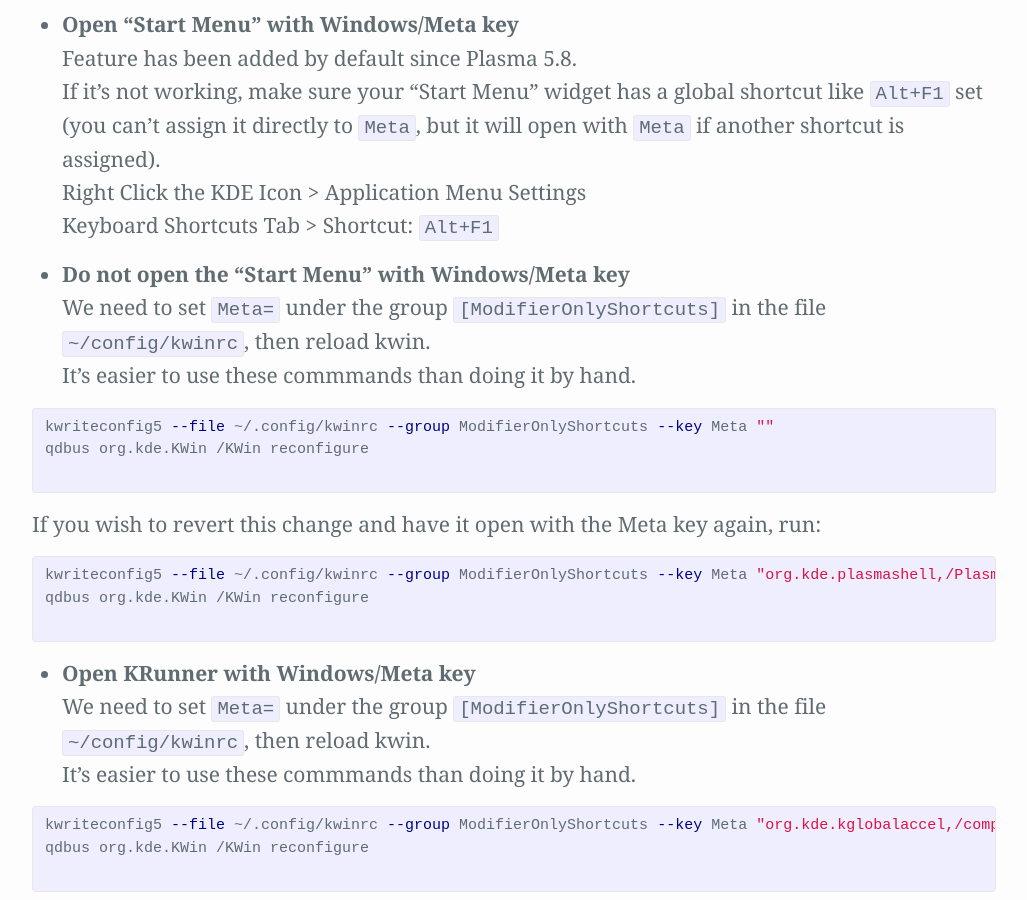
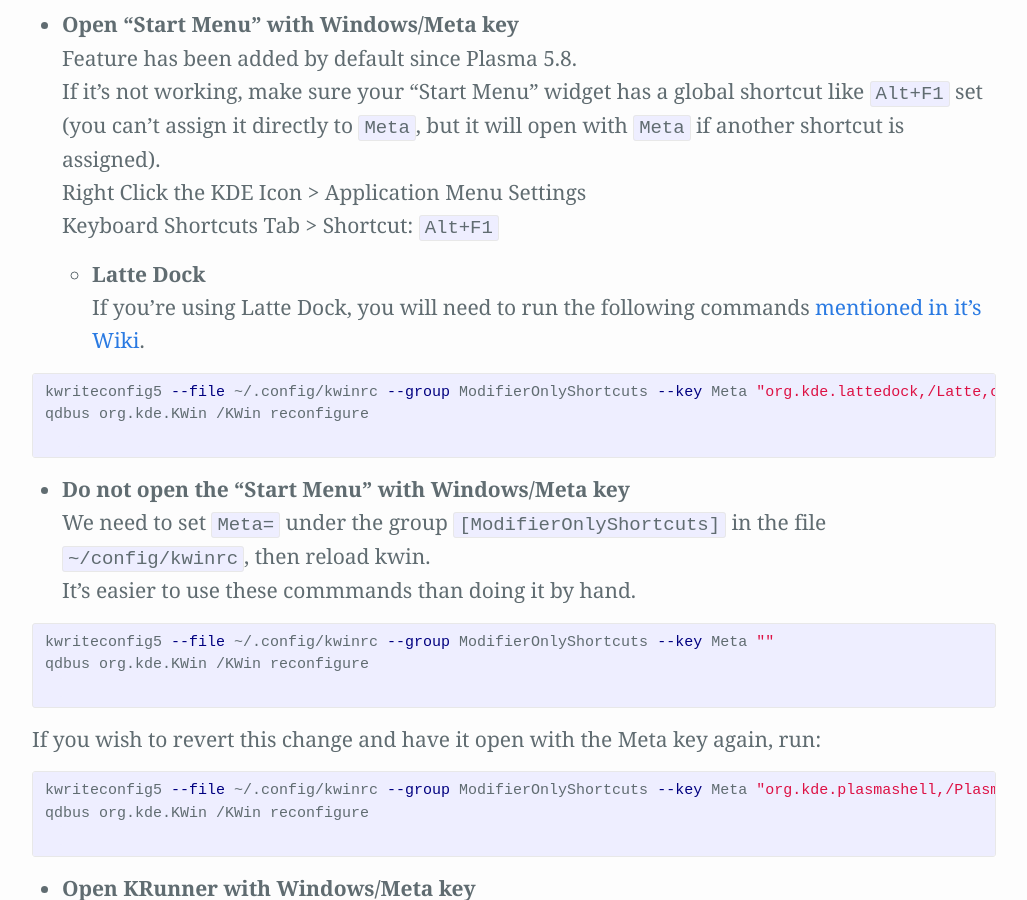
Before and after one commit to Zren/zren.github.io, a Jekyll site: the page built from kde.md, in a window 1280 px wide and 900 px high, scrolled down 6994 px. Shown: the whole window, without its empty margins (126-1153 px from the left). Built offline with Jekyll 4.4.1, drawn with Linux system fonts in a browser that asks for light colours.

Commit message:
Add the Latte Dock Meta key command.

```diff
--- a/kde.md
+++ b/kde.md
@@ -287,6 +287,12 @@
   If it's not working, make sure your "Start Menu" widget has a global shortcut like `Alt+F1` set (you can't assign it directly to `Meta`, but it will open with `Meta` if another shortcut is assigned).
   Right Click the KDE Icon > Application Menu Settings
   Keyboard Shortcuts Tab > Shortcut: `Alt+F1`
+  * Latte Dock
+    If you're using Latte Dock, you will need to run the following commands [mentioned in it's Wiki](https://github.com/psifidotos/Latte-Dock/wiki/F.A.Q.#q-can-i-use-my-super-key-to-open-the-app-l).
+    {% highlight bash %}
+kwriteconfig5 --file ~/.config/kwinrc --group ModifierOnlyShortcuts --key Meta "org.kde.lattedock,/Latte,org.kde.LatteDock,activateLauncherMenu"
+qdbus org.kde.KWin /KWin reconfigure
+    {% endhighlight %}
 
 {% assign i = i | plus: 1 %}
 * {:#cfg-{{ i }}} Do not open the “Start Menu” with Windows/Meta key
```
